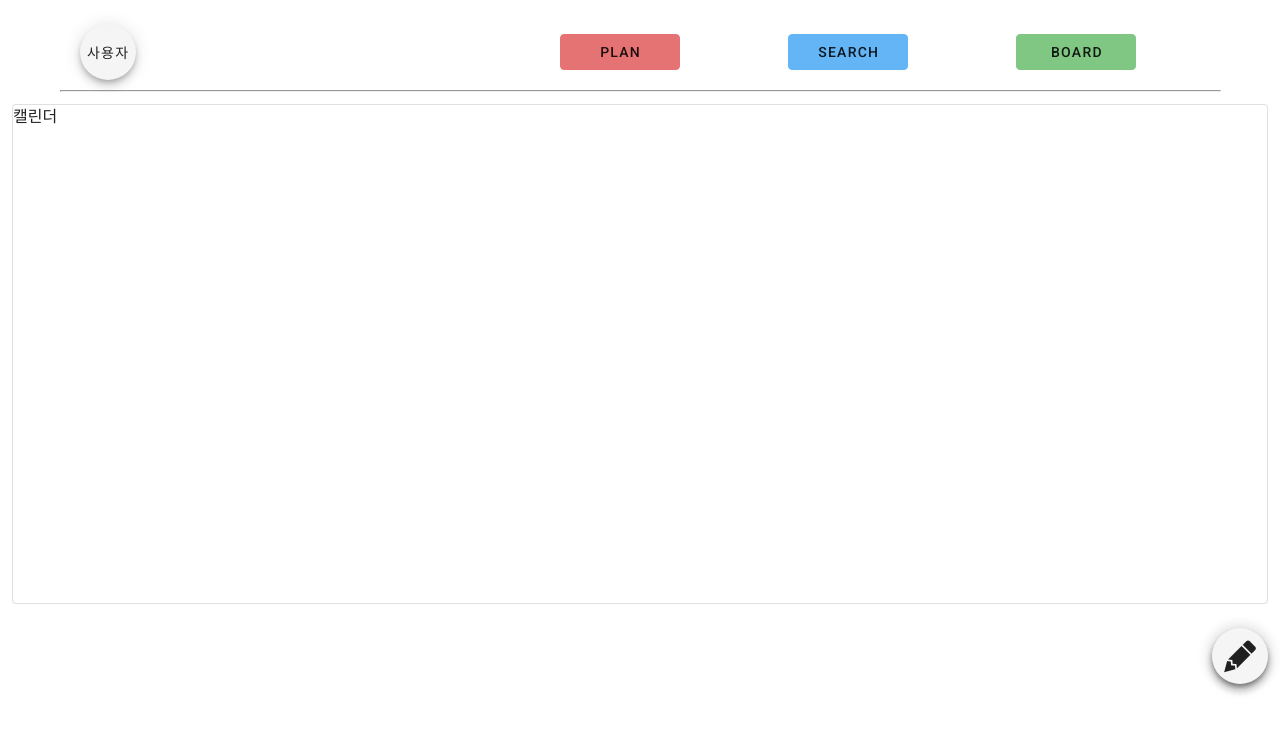
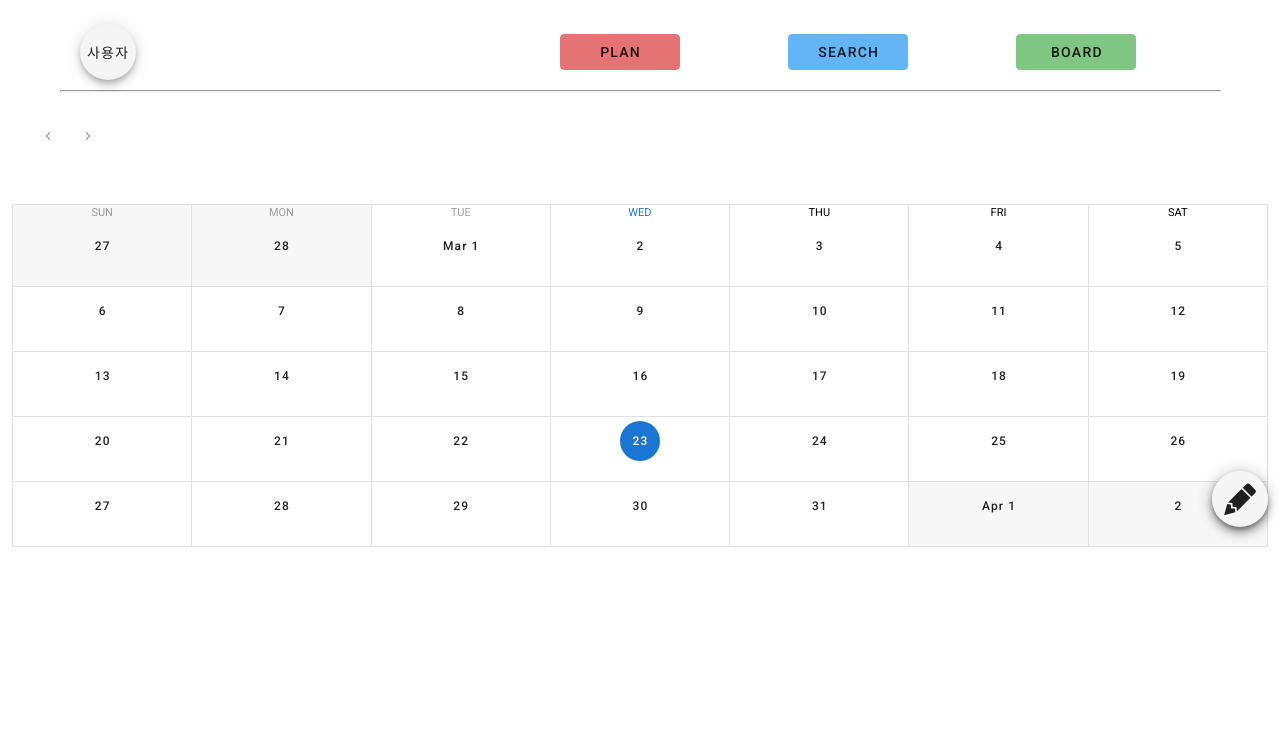
Before and after one commit to KHWeb19/PersonalProject, a Vue app in the folder AreumSin/frontend/: page /plan in a window 1280 px wide. Shown: the top 734 px of the page. Built offline with nearby package versions, Linux system fonts and the light colour scheme.

Commit message:
[신아름] UI 작업

```diff
--- a/AreumSin/frontend/src/components/CalendarComponents.vue
+++ b/AreumSin/frontend/src/components/CalendarComponents.vue
@@ -1,14 +1,55 @@
 <template>
-  <v-row>
+  <v-row class="fill-height">
     <v-col>
-      <v-card height="500" outlined> 캘린더 </v-card>
+      <v-sheet height="100"> <!-- 캘린더와 3월 사이 차이 -->
+        <v-toolbar flat="flat" align="center">
+          <v-btn fab="fab" text="text" small="small" color="grey darken=-2" @click="prev">
+            <v-icon small="small">
+              mdi-chevron-left
+            </v-icon>
+          </v-btn>
+          <v-toolbar-title v-if="$refs.calendar">
+            {{ $refs.calendar.title }} <!-- 해당 달-->
+          </v-toolbar-title>
+          <v-btn fab="fab" text="text" small="small" color="grey darken=-2" @click="next">
+            <v-icon small="small">
+              mdi-chevron-right
+            </v-icon>
+          </v-btn>
+        </v-toolbar>
+
+      </v-sheet>
+      <v-sheet height="100%">
+        <v-calendar ref="calendar" v-model="focus" color="primary" :type="type">
+        </v-calendar>
+
+      </v-sheet>
     </v-col>
   </v-row>
 </template>
 
 <script>
 export default {
-  name: "CalendarComponents"
+  name: "CalendarComponents",
+  data() {
+    return{
+      focus: '',
+      type: 'month',
+    }
+  },
+  methods: {
+    viewDay ({ date }) {
+      this.focus = date
+      this.type = 'day'
+    },
+    prev () {
+      this.$refs.calendar.prev()
+    },
+    next () {
+      this.$refs.calendar.next()
+    },
+
+  }
 }
 </script>
 
```
